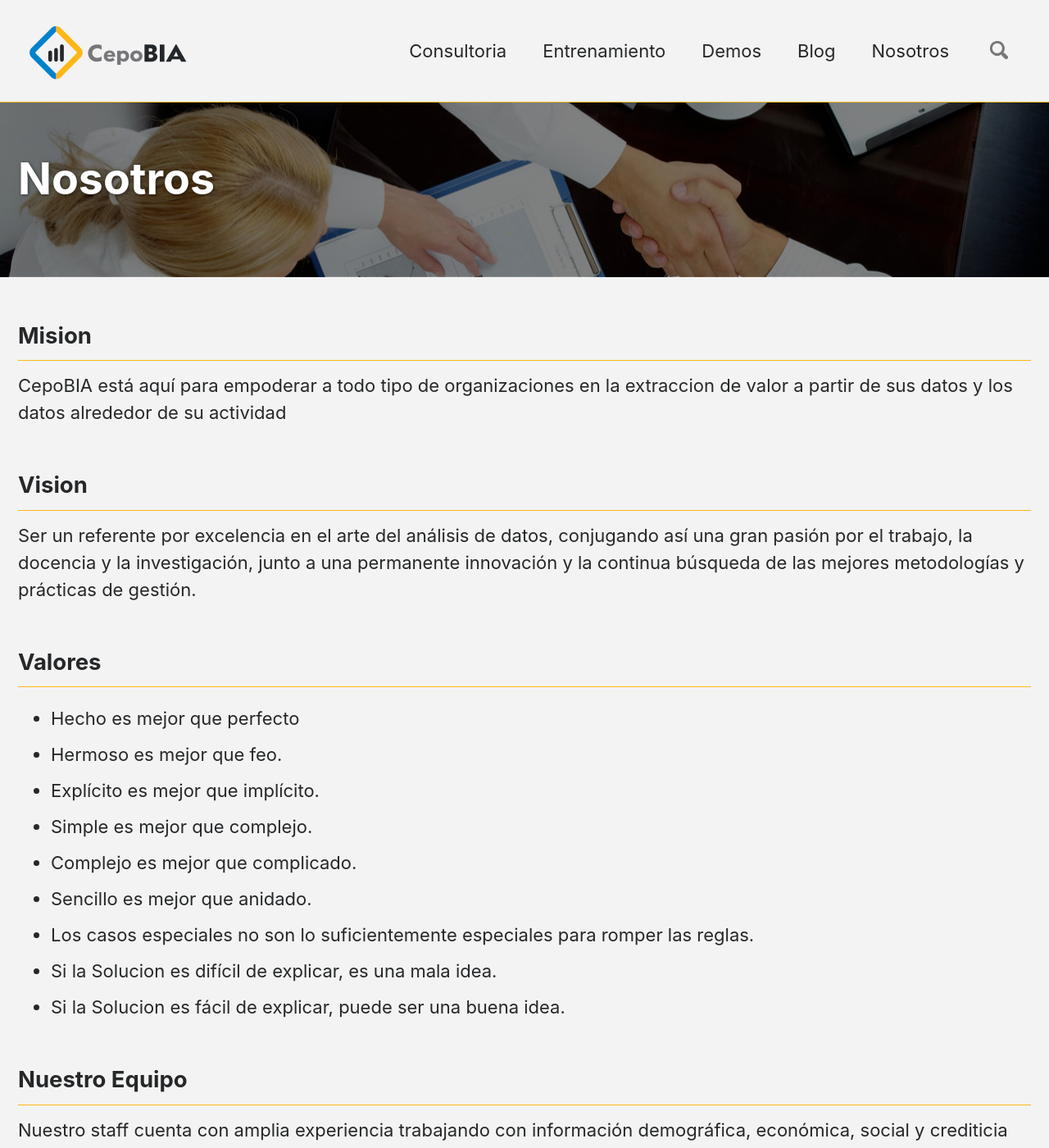
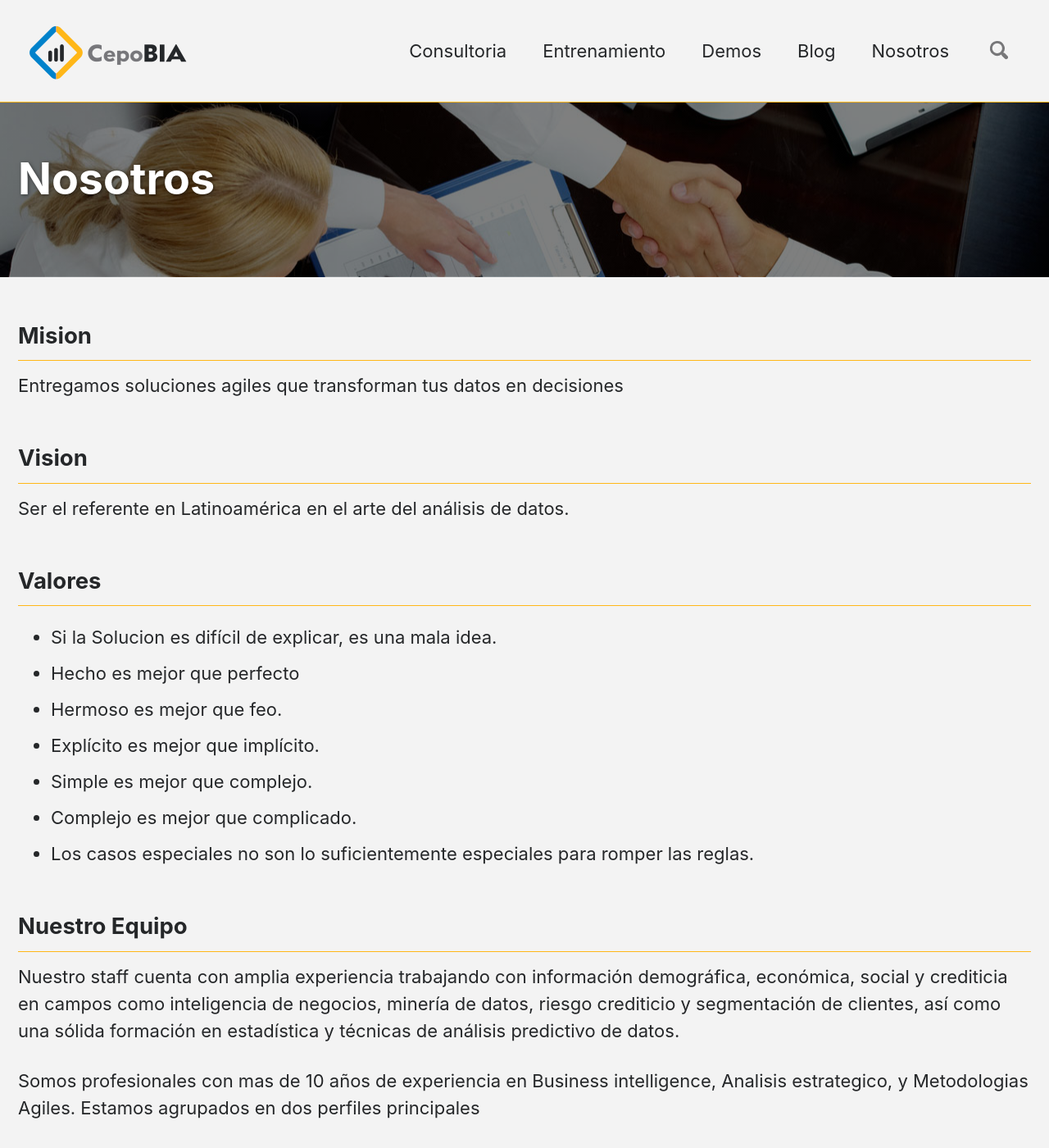
Before and after one commit to cepobia/cepobia.github.io, a Jekyll site: the page built from _pages/about.md, in a window 1280 px wide and 1400 px high. Shown: the whole window at 82% size. Built offline with Jekyll 4.4.1, drawn with Linux system fonts in a browser that asks for light colours; cached includes are drawn as plain includes; nearby versions of some CDN libraries.

Commit message:
Add Mision and vision

```diff
--- a/_pages/about.md
+++ b/_pages/about.md
@@ -22,23 +22,21 @@
 ---
 ## Mision
 
-CepoBIA está aquí para empoderar a todo tipo de organizaciones en la extraccion de valor a partir de sus datos y los datos alrededor de su actividad
+Entregamos soluciones agiles que transforman tus datos en decisiones
 
 ## Vision
 
-Ser un referente por excelencia en el arte del análisis de datos, conjugando así una gran pasión por el trabajo, la docencia y la investigación, junto a una permanente innovación y la continua búsqueda de las mejores metodologías y prácticas de gestión.
+Ser el referente en Latinoamérica en el arte del análisis de datos.
 
 ## Valores
 
+- Si la Solucion es difícil de explicar, es una mala idea.
 - Hecho es mejor que perfecto
 - Hermoso es mejor que feo.
 - Explícito es mejor que implícito.
 - Simple es mejor que complejo.
 - Complejo es mejor que complicado.
-- Sencillo es mejor que anidado.
 - Los casos especiales no son lo suficientemente especiales para romper las reglas.
-- Si la Solucion es difícil de explicar, es una mala idea.
-- Si la Solucion es fácil de explicar, puede ser una buena idea.
 
 ## Nuestro Equipo
 
```
